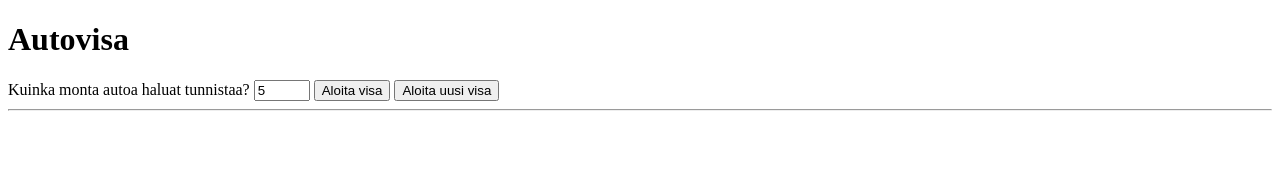
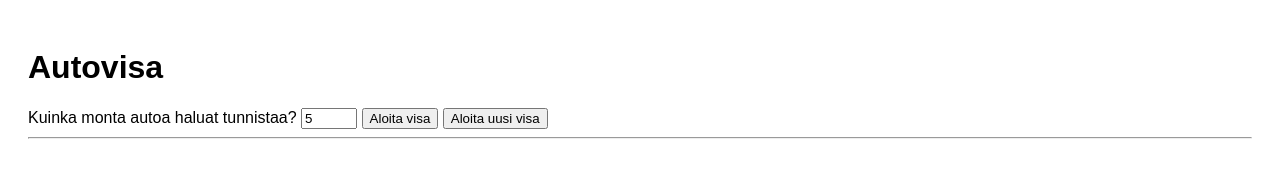
Before and after one commit to godsp3d3/autovisa, a plain HTML site: page frontend/index.html in a window 1280 px wide. Drawn offline with Linux system fonts and the light colour scheme.

Commit message:
Päivitetty index.html

```diff
--- a/frontend/index.html
+++ b/frontend/index.html
@@ -4,6 +4,11 @@
     <meta charset="UTF-8">
     <title>Autovisa</title>
     <style>
+        body {
+            padding: 20px;
+            font-family: sans-serif;
+        }
+
         .quiz-container {
             display: flex;
             gap: 20px;
```
